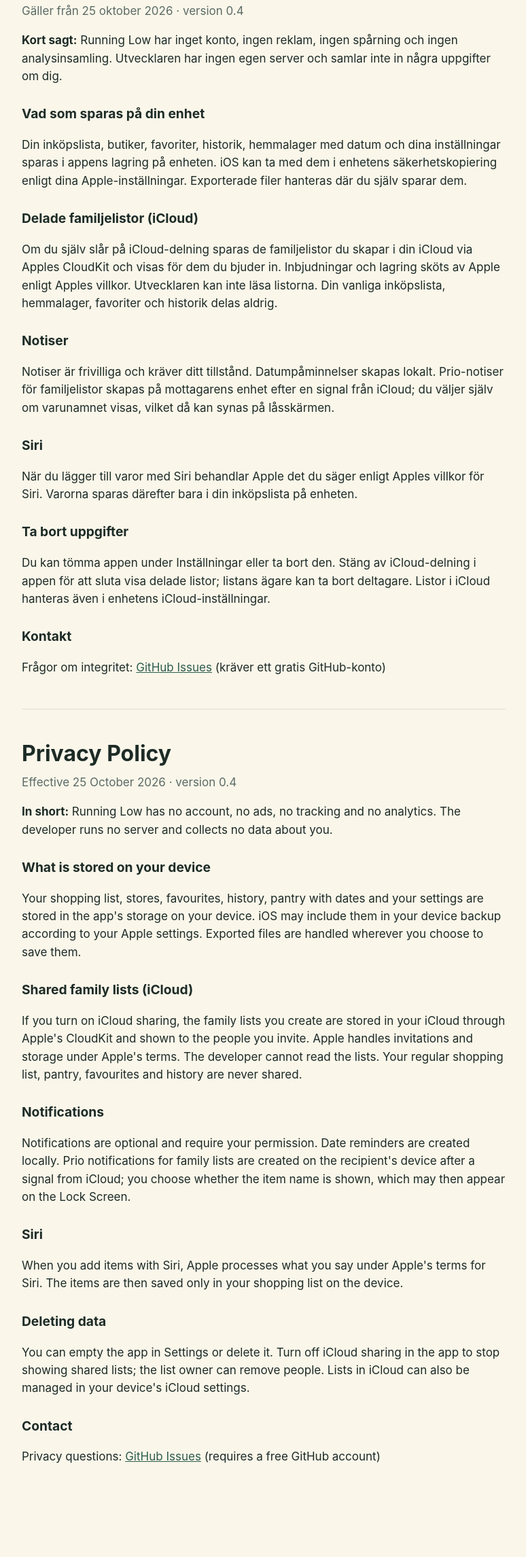
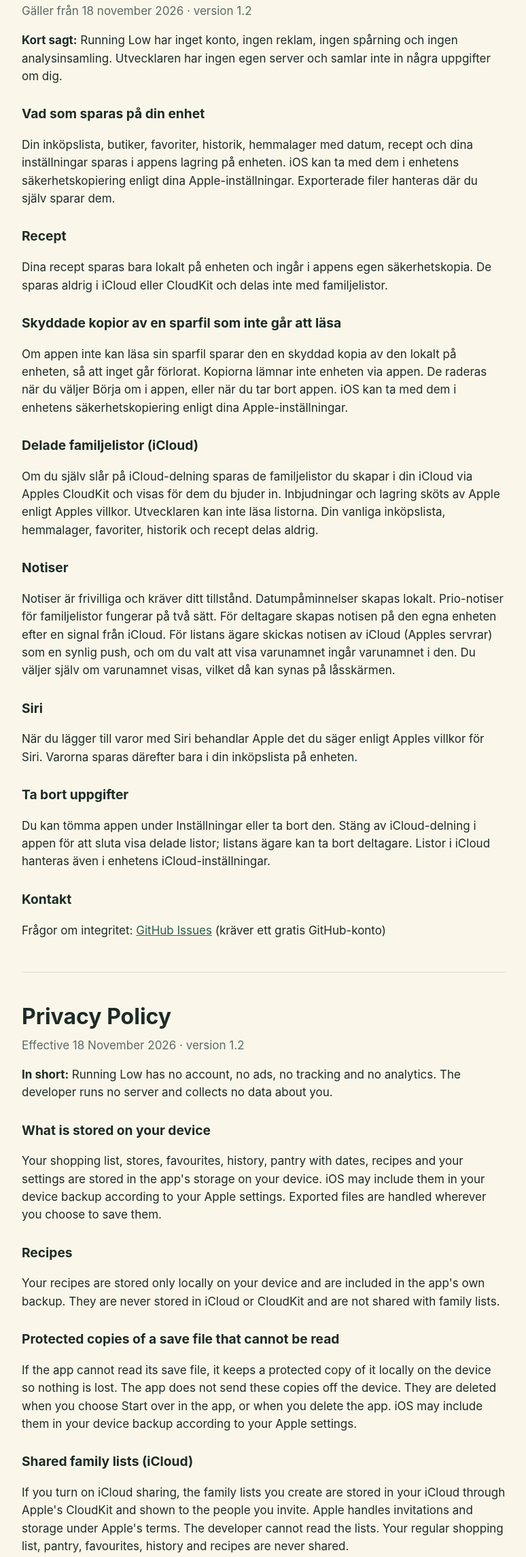
Before and after one commit to Sveden1989/running-low, a plain HTML site: page privacy.html in a window 1280 px wide. Shown: the part 265-2556 px from the top of the page at 68% size, without its empty margins (252-1026 px from the left). Before the commit the page ends 2503 px from the top, so only its background shows below. Drawn offline with Linux system fonts and the light colour scheme.

Commit message:
Privacy policy for version 1.2

```diff
--- a/privacy.html
+++ b/privacy.html
@@ -13,14 +13,18 @@
 
 <section id="sv" lang="sv">
 <h1>Integritetspolicy</h1>
-<p class="meta">Gäller från 25 oktober 2026 · version 0.4</p>
+<p class="meta">Gäller från 18 november 2026 · version 1.2</p>
 <p><strong>Kort sagt:</strong> Running Low har inget konto, ingen reklam, ingen spårning och ingen analysinsamling. Utvecklaren har ingen egen server och samlar inte in några uppgifter om dig.</p>
 <h2>Vad som sparas på din enhet</h2>
-<p>Din inköpslista, butiker, favoriter, historik, hemmalager med datum och dina inställningar sparas i appens lagring på enheten. iOS kan ta med dem i enhetens säkerhetskopiering enligt dina Apple-inställningar. Exporterade filer hanteras där du själv sparar dem.</p>
+<p>Din inköpslista, butiker, favoriter, historik, hemmalager med datum, recept och dina inställningar sparas i appens lagring på enheten. iOS kan ta med dem i enhetens säkerhetskopiering enligt dina Apple-inställningar. Exporterade filer hanteras där du själv sparar dem.</p>
+<h2>Recept</h2>
+<p>Dina recept sparas bara lokalt på enheten och ingår i appens egen säkerhetskopia. De sparas aldrig i iCloud eller CloudKit och delas inte med familjelistor.</p>
+<h2>Skyddade kopior av en sparfil som inte går att läsa</h2>
+<p>Om appen inte kan läsa sin sparfil sparar den en skyddad kopia av den lokalt på enheten, så att inget går förlorat. Kopiorna lämnar inte enheten via appen. De raderas när du väljer Börja om i appen, eller när du tar bort appen. iOS kan ta med dem i enhetens säkerhetskopiering enligt dina Apple-inställningar.</p>
 <h2>Delade familjelistor (iCloud)</h2>
-<p>Om du själv slår på iCloud-delning sparas de familjelistor du skapar i din iCloud via Apples CloudKit och visas för dem du bjuder in. Inbjudningar och lagring sköts av Apple enligt Apples villkor. Utvecklaren kan inte läsa listorna. Din vanliga inköpslista, hemmalager, favoriter och historik delas aldrig.</p>
+<p>Om du själv slår på iCloud-delning sparas de familjelistor du skapar i din iCloud via Apples CloudKit och visas för dem du bjuder in. Inbjudningar och lagring sköts av Apple enligt Apples villkor. Utvecklaren kan inte läsa listorna. Din vanliga inköpslista, hemmalager, favoriter, historik och recept delas aldrig.</p>
 <h2>Notiser</h2>
-<p>Notiser är frivilliga och kräver ditt tillstånd. Datumpåminnelser skapas lokalt. Prio-notiser för familjelistor skapas på mottagarens enhet efter en signal från iCloud; du väljer själv om varunamnet visas, vilket då kan synas på låsskärmen.</p>
+<p>Notiser är frivilliga och kräver ditt tillstånd. Datumpåminnelser skapas lokalt. Prio-notiser för familjelistor fungerar på två sätt. För deltagare skapas notisen på den egna enheten efter en signal från iCloud. För listans ägare skickas notisen av iCloud (Apples servrar) som en synlig push, och om du valt att visa varunamnet ingår varunamnet i den. Du väljer själv om varunamnet visas, vilket då kan synas på låsskärmen.</p>
 <h2>Siri</h2>
 <p>När du lägger till varor med Siri behandlar Apple det du säger enligt Apples villkor för Siri. Varorna sparas därefter bara i din inköpslista på enheten.</p>
 <h2>Ta bort uppgifter</h2>
@@ -31,14 +35,18 @@
 
 <section id="en" lang="en">
 <h1>Privacy Policy</h1>
-<p class="meta">Effective 25 October 2026 · version 0.4</p>
+<p class="meta">Effective 18 November 2026 · version 1.2</p>
 <p><strong>In short:</strong> Running Low has no account, no ads, no tracking and no analytics. The developer runs no server and collects no data about you.</p>
 <h2>What is stored on your device</h2>
-<p>Your shopping list, stores, favourites, history, pantry with dates and your settings are stored in the app's storage on your device. iOS may include them in your device backup according to your Apple settings. Exported files are handled wherever you choose to save them.</p>
+<p>Your shopping list, stores, favourites, history, pantry with dates, recipes and your settings are stored in the app's storage on your device. iOS may include them in your device backup according to your Apple settings. Exported files are handled wherever you choose to save them.</p>
+<h2>Recipes</h2>
+<p>Your recipes are stored only locally on your device and are included in the app's own backup. They are never stored in iCloud or CloudKit and are not shared with family lists.</p>
+<h2>Protected copies of a save file that cannot be read</h2>
+<p>If the app cannot read its save file, it keeps a protected copy of it locally on the device so nothing is lost. The app does not send these copies off the device. They are deleted when you choose Start over in the app, or when you delete the app. iOS may include them in your device backup according to your Apple settings.</p>
 <h2>Shared family lists (iCloud)</h2>
-<p>If you turn on iCloud sharing, the family lists you create are stored in your iCloud through Apple's CloudKit and shown to the people you invite. Apple handles invitations and storage under Apple's terms. The developer cannot read the lists. Your regular shopping list, pantry, favourites and history are never shared.</p>
+<p>If you turn on iCloud sharing, the family lists you create are stored in your iCloud through Apple's CloudKit and shown to the people you invite. Apple handles invitations and storage under Apple's terms. The developer cannot read the lists. Your regular shopping list, pantry, favourites, history and recipes are never shared.</p>
 <h2>Notifications</h2>
-<p>Notifications are optional and require your permission. Date reminders are created locally. Prio notifications for family lists are created on the recipient's device after a signal from iCloud; you choose whether the item name is shown, which may then appear on the Lock Screen.</p>
+<p>Notifications are optional and require your permission. Date reminders are created locally. Prio notifications for family lists work in two ways. For participants, the notification is created on their own device after a signal from iCloud. For the list owner, the notification is sent by iCloud (Apple's servers) as a visible push, and if you chose to show the item name, the name is part of it. You choose whether the item name is shown, which may then appear on the Lock Screen.</p>
 <h2>Siri</h2>
 <p>When you add items with Siri, Apple processes what you say under Apple's terms for Siri. The items are then saved only in your shopping list on the device.</p>
 <h2>Deleting data</h2>
```
